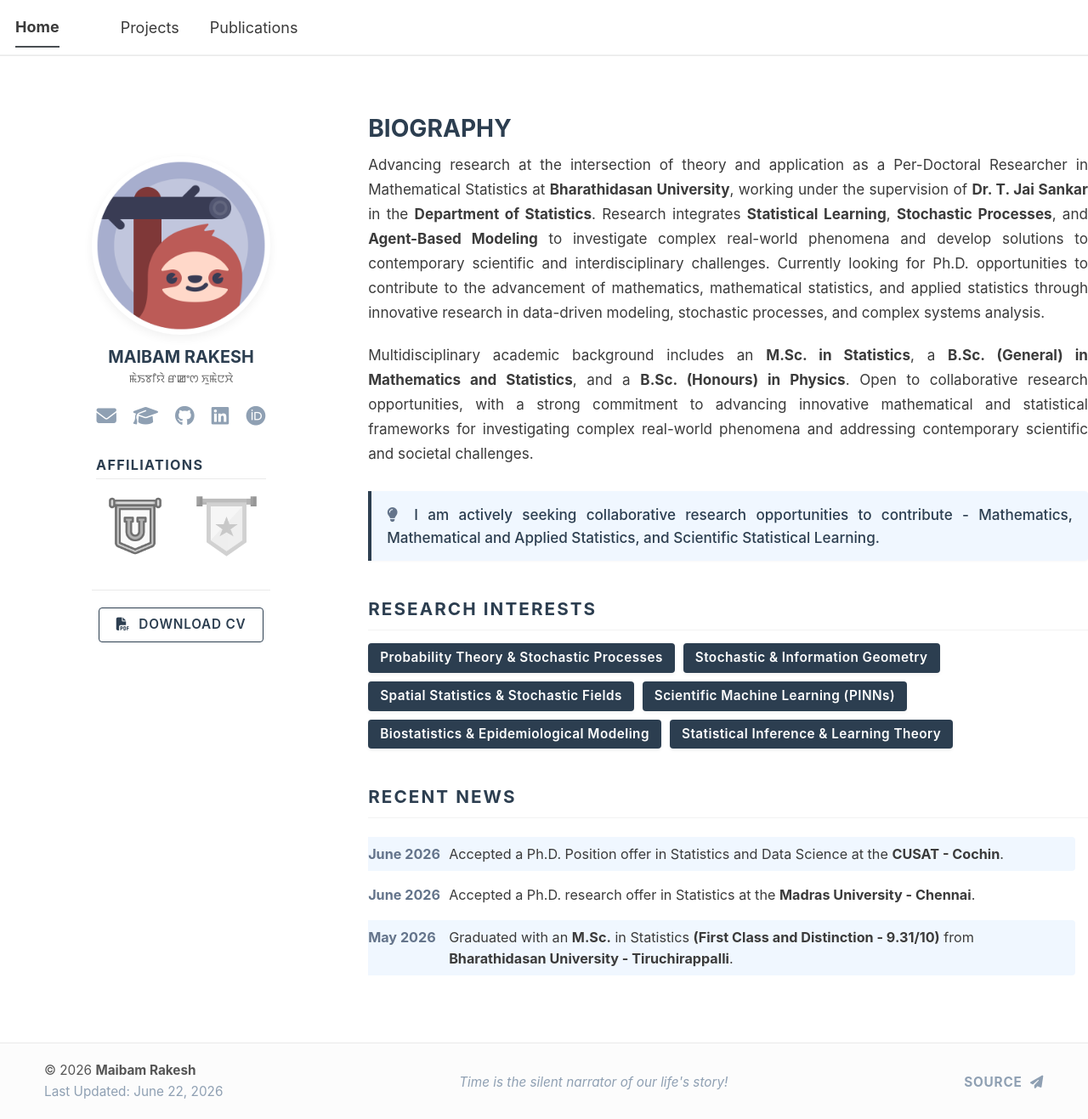
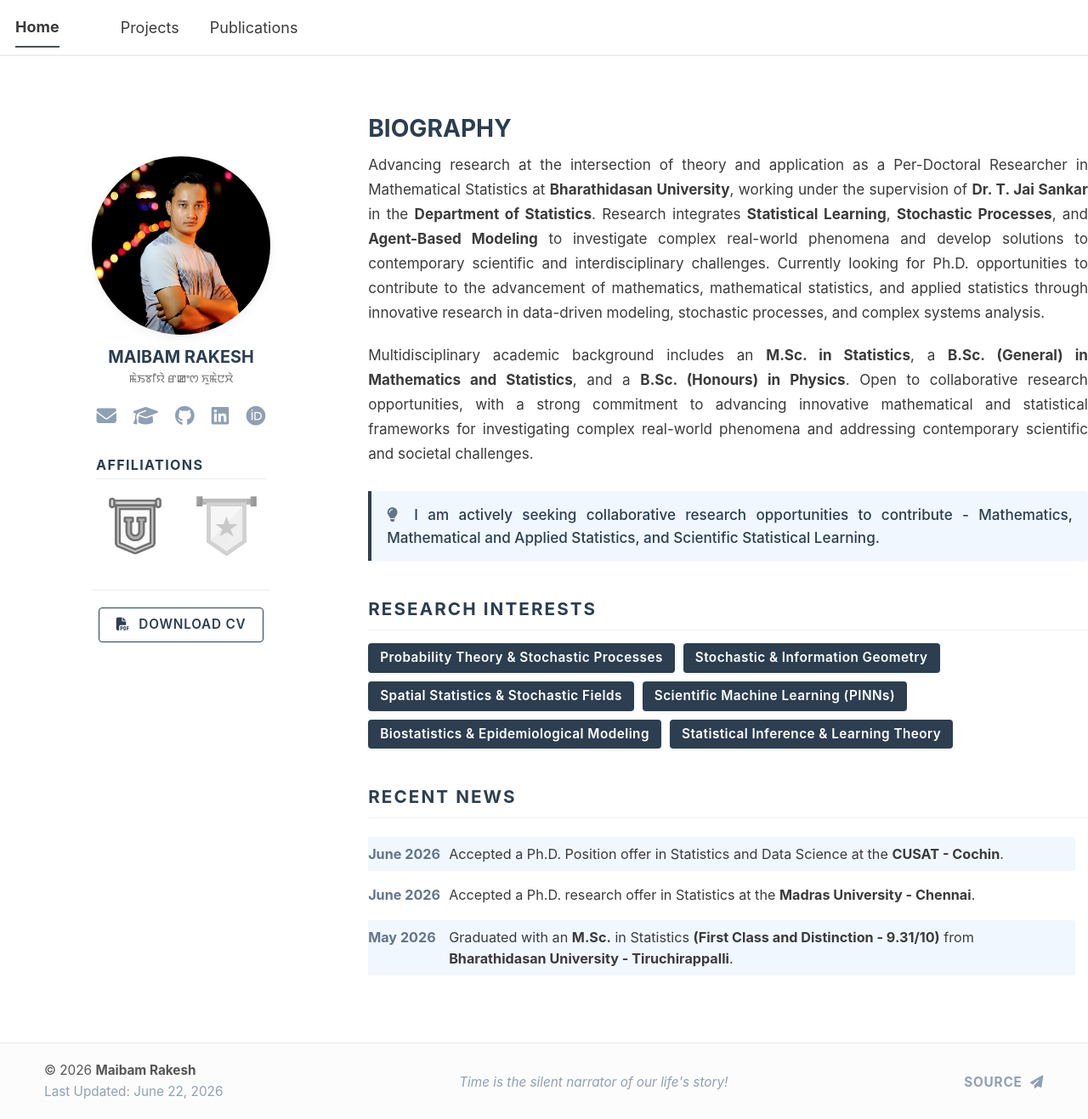
Before and after one commit to maibamrakeshsingh/maibamrakeshsingh.github.io, a Jekyll site: the page built from _pages/about.md, in a window 1280 px wide and 1317 px high. Shown: the whole window at 85% size. Built offline with Jekyll 4.4.1, drawn with Linux system fonts in a browser that asks for light colours; a script bundle is joined from its source files by our own code; library files that are not in the unit come from our copies.

Commit message:
Update author avatar and name in profile

```diff
--- a/_includes/author-profile.html
+++ b/_includes/author-profile.html
@@ -131,7 +131,7 @@
 <div class="sidebar-wrap" itemscope itemtype="http://schema.org/Person">
 
   <div class="author__avatar" style="text-align: center; margin-bottom: 15px;">
-  <img src="{{ base_path }}/images/{{ author.avatar | default: 'profile.png' }}" class="author__avatar hover-lift" alt="{{ author.name | default: 'John Doe' }}" fetchpriority="high" width="240" height="240" style="border-radius: 50%; box-shadow: 0 4px 12px rgba(0,0,0,0.06); width: 100%; max-width: 240px; height: auto; aspect-ratio: 1/1; object-fit: cover; object-position: top;">
+  <img src="{{ base_path }}/images/{{ author.avatar | default: 'rakes.png' }}" class="author__avatar hover-lift" alt="{{ author.name | default: 'Maibam Rakesh' }}" fetchpriority="high" width="240" height="240" style="border-radius: 50%; box-shadow: 0 4px 12px rgba(0,0,0,0.06); width: 100%; max-width: 240px; height: auto; aspect-ratio: 1/1; object-fit: cover; object-position: top;">
   </div>
 
   <div class="author__content" style="text-align: center; margin-bottom: 25px;">
```
